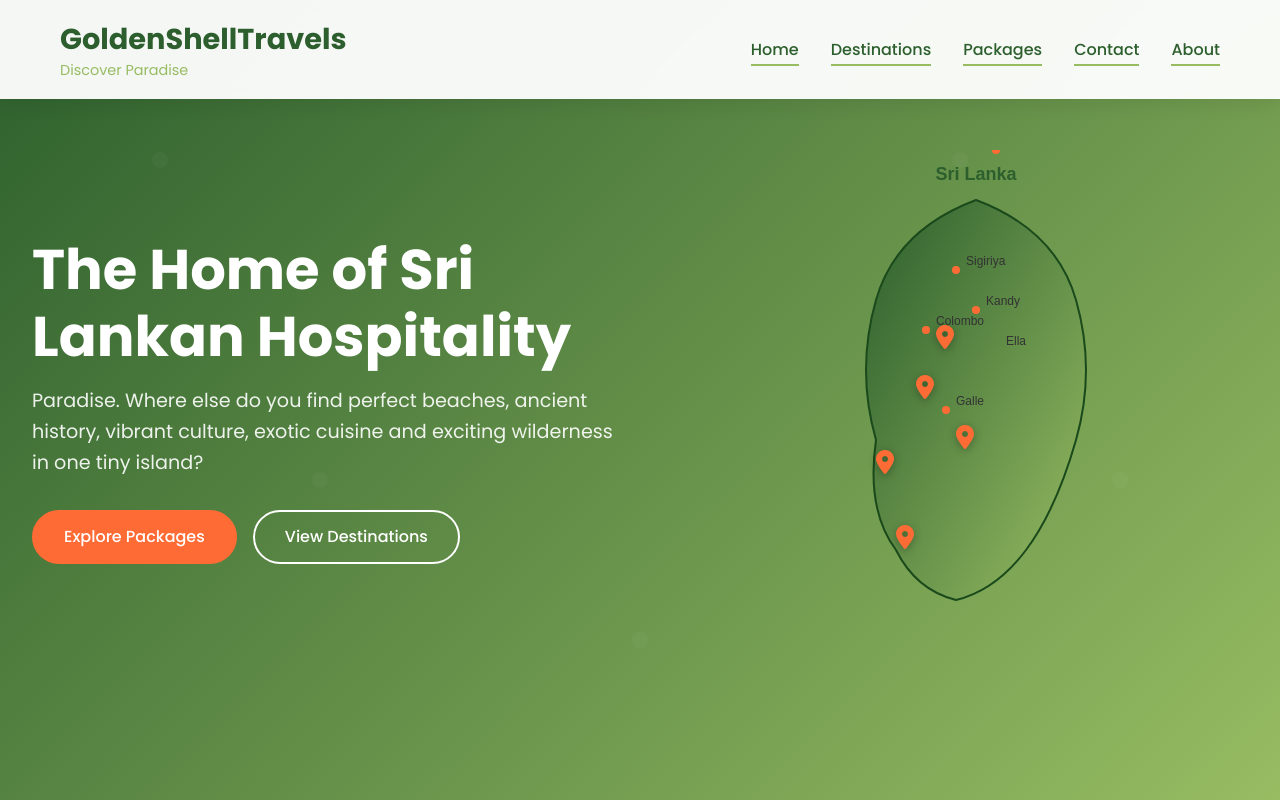
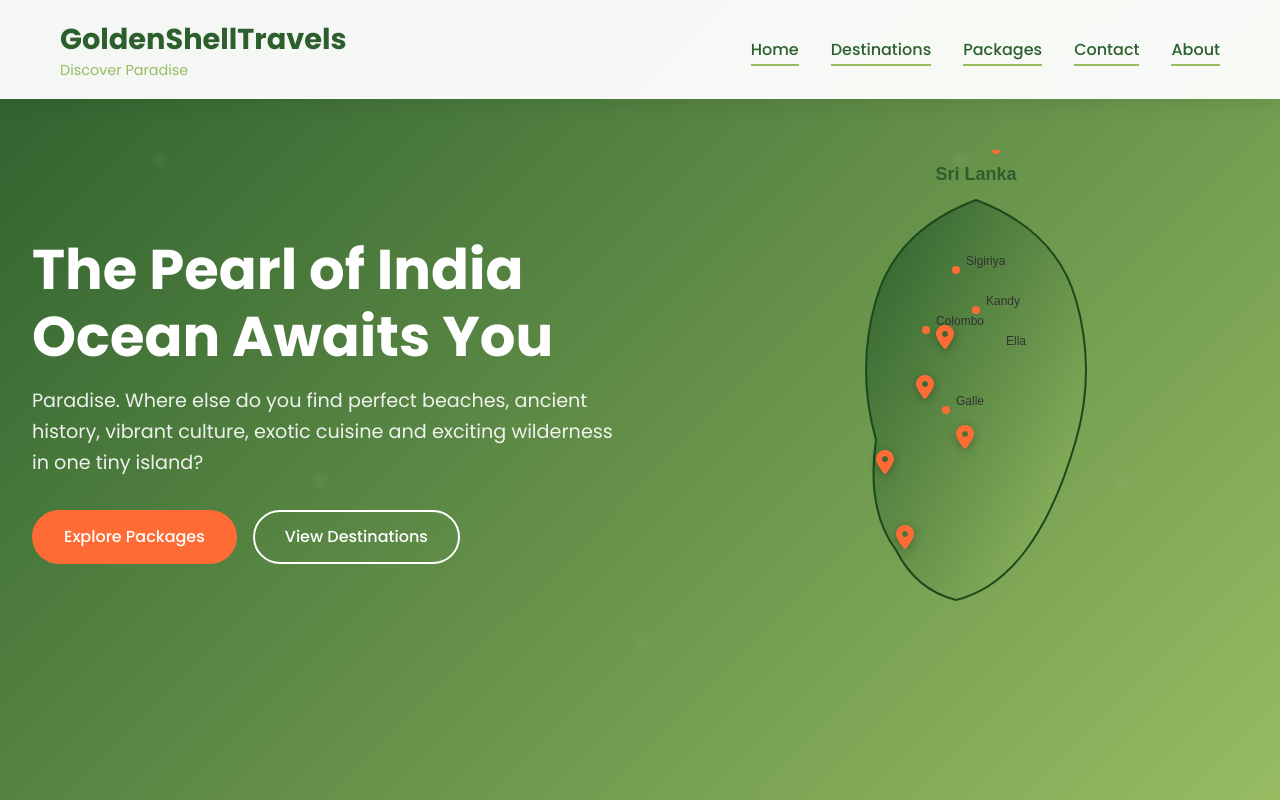
Before and after one commit to seshangamage/travel-website, a plain HTML site: page index.html in a window 1280 px wide. Shown: the top 800 px of the page. Drawn offline with Linux system fonts and the light colour scheme.

Commit message:
Update index.html - head 2 section

```diff
--- a/index.html
+++ b/index.html
@@ -46,7 +46,7 @@
     <!-- Hero Section -->
     <section class="hero">
         <div class="hero-content">
-            <h1>The Home of Sri Lankan Hospitality</h1>
+            <h1>The Pearl of India Ocean Awaits You</h1>
             <p>Paradise. Where else do you find perfect beaches, ancient history, vibrant culture, exotic cuisine and exciting wilderness in one tiny island?</p>
             <div class="hero-buttons">
                 <a href="packages.html" class="btn btn-primary">Explore Packages</a>
```
